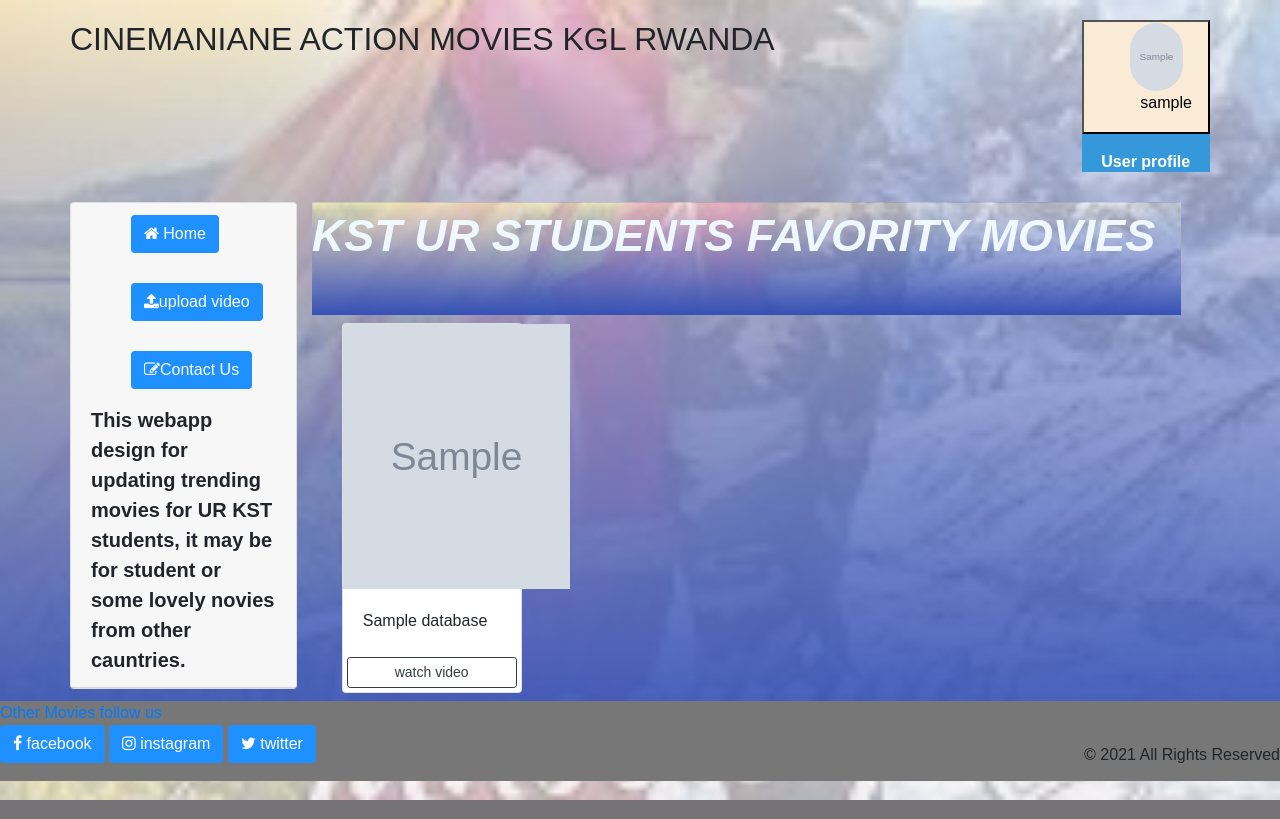
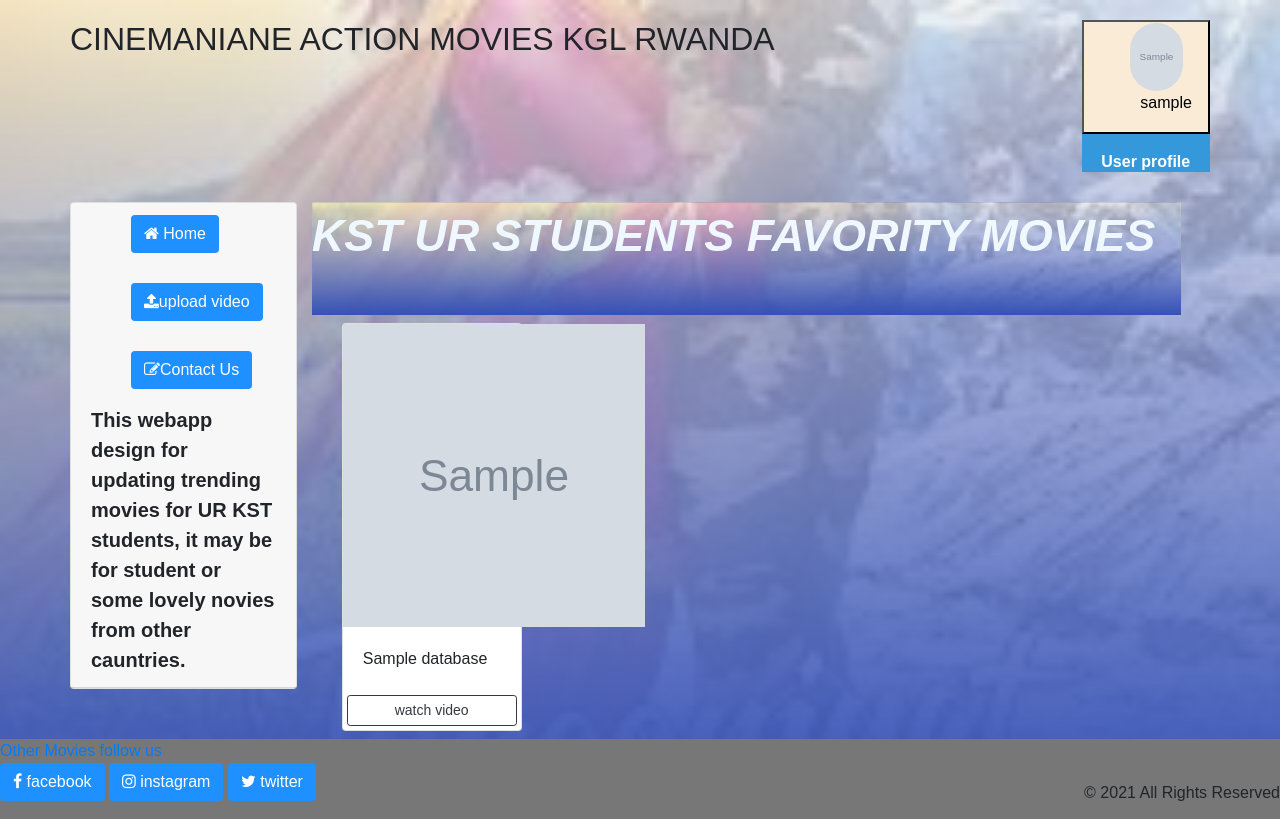
Before and after one commit to Olivierbiganiro/app, a Django app: page / in a window 1280 px wide. Run offline with Django 4.2, Linux system fonts and the light colour scheme; a user stored in the database is signed in; tables that the repository leaves empty hold one stand-in row (values such as "Sample post"); grey boxes marked "Sample" are stand-in pictures; parts of the project's set-up code (start-up, migrations or seed data) failed here and were passed over.

Commit message:
last one

```diff
--- a/templates/home1.html
+++ b/templates/home1.html
@@ -36,8 +36,8 @@ table,tr,td{
     text-align: left;
 }
 .image-size{
-    width: 6cm;
-    height: 7cm;
+    width: 8cm;
+    height: 8cm;
 }
 </style>
 <body>
```
